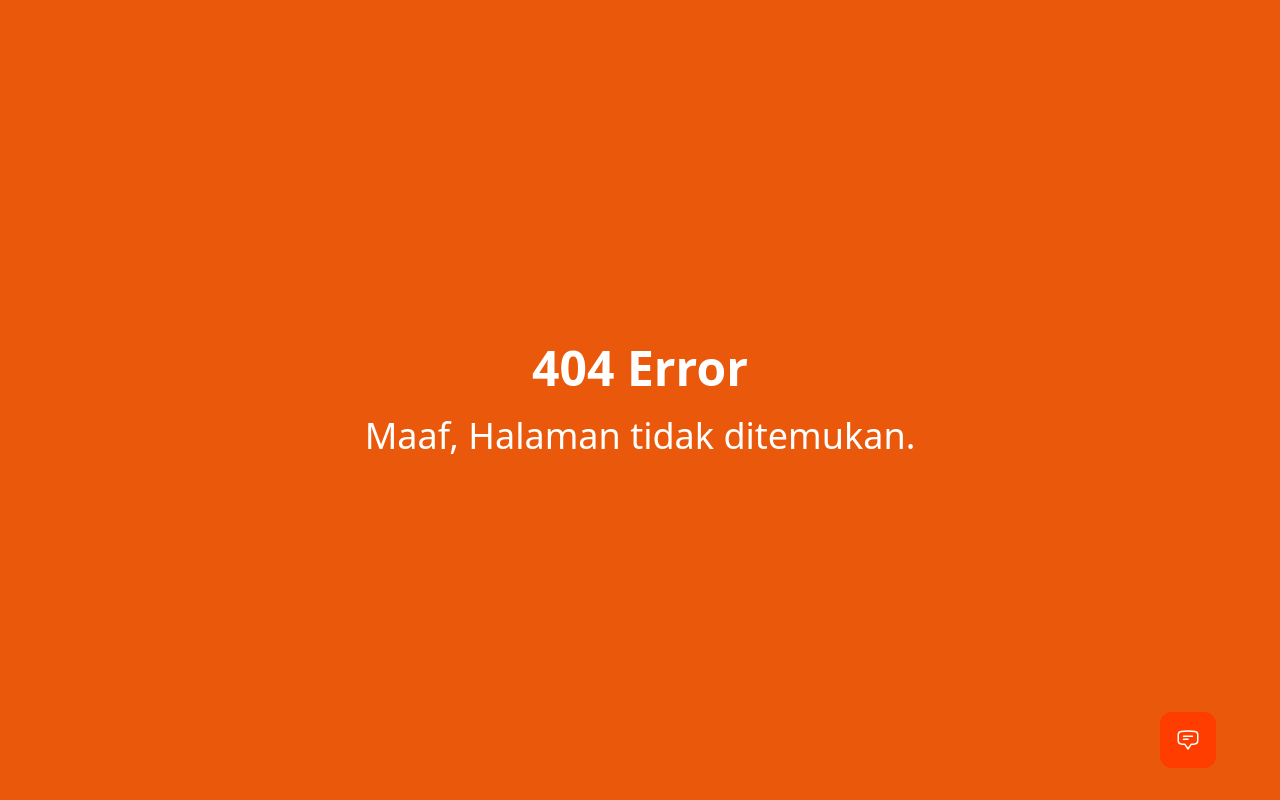
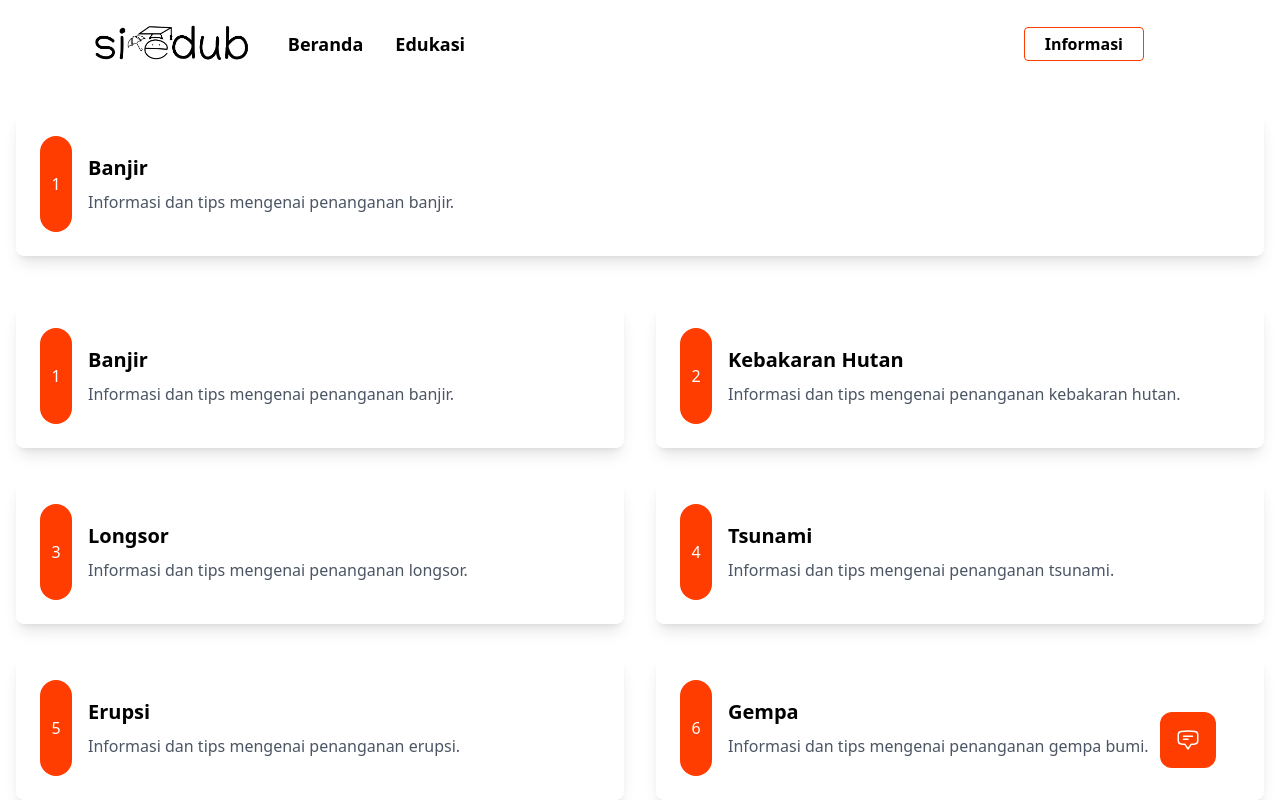
Before and after one commit to CeonlineId/SIEDUB, a React (Vite) app: page /edukasi/banjir in a window 1280 px wide. Before the commit this address had no page. Shown: the top 800 px of the page. Built offline with nearby package versions, Linux system fonts and the light colour scheme.

Commit message:
Slicing [Edukasi Banjir V.1]

```diff
--- a/package.json
+++ b/package.json
@@ -10,6 +10,7 @@
     "preview": "vite preview"
   },
   "dependencies": {
+    "@firebase/firestore": "^4.6.0",
     "dotenv": "^16.4.5",
     "firebase": "^10.11.0",
     "leaflet": "^1.9.4",
--- a/src/App.jsx
+++ b/src/App.jsx
@@ -7,6 +7,7 @@ import Report from './pages/Report';
 import ReportButton from './components/ReportButton';
 import Footer from './components/Footer';
 import About from './components/About';
+import Banjir from './components/Banjir';
 
 export default function App() {
   return (
@@ -17,7 +18,7 @@ export default function App() {
           <Routes>
             <Route path="/" element={<Home />} />
             <Route path="/edukasi" element={<Education />} />
-            <Route path="/edukasi" element={<Education />} />
+            <Route path="/edukasi/banjir" element={<Banjir />} />
             <Route path="/informasi" element={<Information />} />
             <Route path="/lapor" element={<Report />} />
             <Route path="/about" element={<About />} />
--- /dev/null
+++ b/src/components/Banjir.jsx
@@ -0,0 +1,108 @@
+import React from 'react';
+import Navbar from './Navbar';
+
+
+const EduSection = () => {
+  return (
+    <>
+    <Navbar />
+    <div className="container mx-auto px-4 py-8 m-20">
+        <div className="grid grid-cols-1 sm:grid-cols-1 md:grid-cols-1 lg:grid-cols-1 ">
+            {/* Kartu 1 */}
+            <div className="relative bg-white rounded-lg shadow-lg p-6 flex items-center transition duration-300 ease-in-out transform hover:-translate-y-2 hover:shadow-xl ">
+                <div className="bg-[#FF3D00] text-white rounded-full w-8 h-24 flex items-center justify-center mr-4">
+                    1
+                </div>
+                <div>
+                    <h2 className="text-xl font-semibold mb-2">Banjir</h2>
+                    <p className="text-gray-600 ">Informasi dan tips mengenai penanganan banjir.</p>
+                </div>
+            </div>
+        </div>
+        <br /><br />
+        <div className="grid grid-cols-1 sm:grid-cols-2 md:grid-cols-3 lg:grid-cols-2 gap-8 ">
+            {/* Kartu 1 */}
+            <div className="relative bg-white rounded-lg shadow-lg p-6 flex items-center transition duration-300 ease-in-out transform hover:-translate-y-2 hover:shadow-xl ">
+                <div className="bg-[#FF3D00] text-white rounded-full w-8 h-24 flex items-center justify-center mr-4">
+                    1
+                </div>
+                <div>
+                    <h2 className="text-xl font-semibold mb-2">Banjir</h2>
+                    <p className="text-gray-600 ">Informasi dan tips mengenai penanganan banjir.</p>
+                </div>
+            </div>
+
+            {/* Kartu 2 */}
+            <div className="relative bg-white rounded-lg shadow-lg p-6 flex items-center transition duration-300 ease-in-out transform hover:-translate-y-2 hover:shadow-xl">
+            <div className="bg-[#FF3D00] text-white rounded-full w-8 h-24 flex items-center justify-center mr-4">
+                2
+            </div>
+            <div>
+                <h2 className="text-xl font-semibold mb-2">Kebakaran Hutan</h2>
+                <p className="text-gray-600">Informasi dan tips mengenai penanganan kebakaran hutan.</p>
+            </div>
+            </div>
+
+            {/* Kartu 3 */}
+            <div className="relative bg-white rounded-lg shadow-lg p-6 flex items-center transition duration-300 ease-in-out transform hover:-translate-y-2 hover:shadow-xl">
+            <div className="bg-[#FF3D00] text-white rounded-full w-8 h-24 flex items-center justify-center mr-4">
+                3
+            </div>
+            <div>
+                <h2 className="text-xl font-semibold mb-2">Longsor</h2>
+                <p className="text-gray-600">Informasi dan tips mengenai penanganan longsor.</p>
+            </div>
+            </div>
+
+            {/* Kartu 4 */}
+            <div className="relative bg-white rounded-lg shadow-lg p-6 flex items-center transition duration-300 ease-in-out transform hover:-translate-y-2 hover:shadow-xl">
+                <div className="bg-[#FF3D00] text-white rounded-full w-8 h-24 flex items-center justify-center mr-4">
+                    4
+                </div>
+                <div>
+                    <h2 className="text-xl font-semibold mb-2">Tsunami</h2>
+                    <p className="text-gray-600">Informasi dan tips mengenai penanganan tsunami.</p>
+                </div>
+            </div>
+
+            {/* Kartu 5 */}
+            <div className="relative bg-white rounded-lg shadow-lg p-6 flex items-center transition duration-300 ease-in-out transform hover:-translate-y-2 hover:shadow-xl">
+                <div className="bg-[#FF3D00] text-white rounded-full w-8 h-24 flex items-center justify-center mr-4">
+                    5
+                </div>
+                <div>
+                    <h2 className="text-xl font-semibold mb-2">Erupsi</h2>
+                    <p className="text-gray-600">Informasi dan tips mengenai penanganan erupsi.</p>
+                </div>
+            </div>
+
+            {/* Kartu 6 */}
+            <div className="relative bg-white rounded-lg shadow-lg p-6 flex items-center transition duration-300 ease-in-out transform hover:-translate-y-2 hover:shadow-xl">
+                <div className="bg-[#FF3D00] text-white rounded-full w-8 h-24 flex items-center justify-center mr-4">
+                    6
+                </div>
+                <div>
+                    <h2 className="text-xl font-semibold mb-2">Gempa</h2>
+                    <p className="text-gray-600">Informasi dan tips mengenai penanganan gempa bumi.</p>
+                </div>
+            </div>
+      </div>
+      <br /><br />
+      <div className="grid grid-cols-1 sm:grid-cols-1 md:grid-cols-1 lg:grid-cols-1 ">
+            {/* Kartu 1 */}
+            <div className="relative bg-white rounded-lg shadow-lg p-6 flex items-center transition duration-300 ease-in-out transform hover:-translate-y-2 hover:shadow-xl ">
+                <div className="bg-[#FF3D00] text-white rounded-full w-8 h-24 flex items-center justify-center mr-4">
+                    1
+                </div>
+                <div>
+                    <h2 className="text-xl font-semibold mb-2">Banjir</h2>
+                    <p className="text-gray-600 ">Informasi dan tips mengenai penanganan banjir.</p>
+                </div>
+            </div>
+        </div>
+    </div>
+    </>
+  );
+};
+
+export default EduSection;
--- a/src/components/EduSection.jsx
+++ b/src/components/EduSection.jsx
@@ -5,7 +5,7 @@ const EduSection = () => {
     <div className="container mx-auto px-4 py-8 m-20">
       <div className="grid grid-cols-1 sm:grid-cols-2 md:grid-cols-3 lg:grid-cols-4 gap-8 ">
         {/* Kartu 1 */}
-        <a href=""><div className="relative bg-white rounded-lg shadow-lg p-6 flex items-center transition duration-300 ease-in-out transform hover:-translate-y-2 hover:shadow-xl ">
+        <a href="/edukasi/banjir"><div className="relative bg-white rounded-lg shadow-lg p-6 flex items-center transition duration-300 ease-in-out transform hover:-translate-y-2 hover:shadow-xl ">
           <div className="bg-[#FF3D00] text-white rounded-full w-8 h-24 flex items-center justify-center mr-4">
             1
           </div>
--- a/src/components/Navbar.jsx
+++ b/src/components/Navbar.jsx
@@ -32,7 +32,7 @@ const Navbar = () => {
             {dropdownOpen && (
               <div className="absolute top-full left-0 bg-gray-800 shadow-md rounded-md mt-1 py-2 w-48 font-normal text-sm">
                 <NavLink
-                  to="#"
+                  to="/edukasi/banjir"
                   className="block px-4 py-2 text-white hover:bg-gray-700"
                 >
                   Banjir
```
Also changed, not shown: 1 other file (tests, documents, lock files or other folders).
